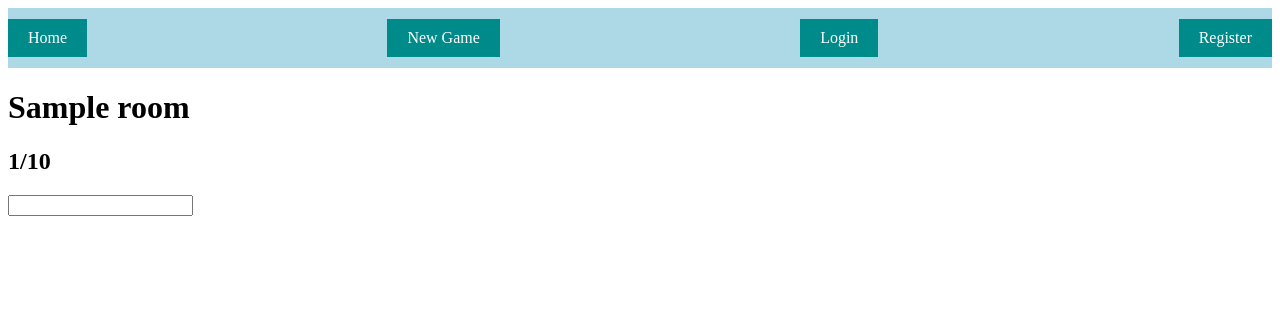
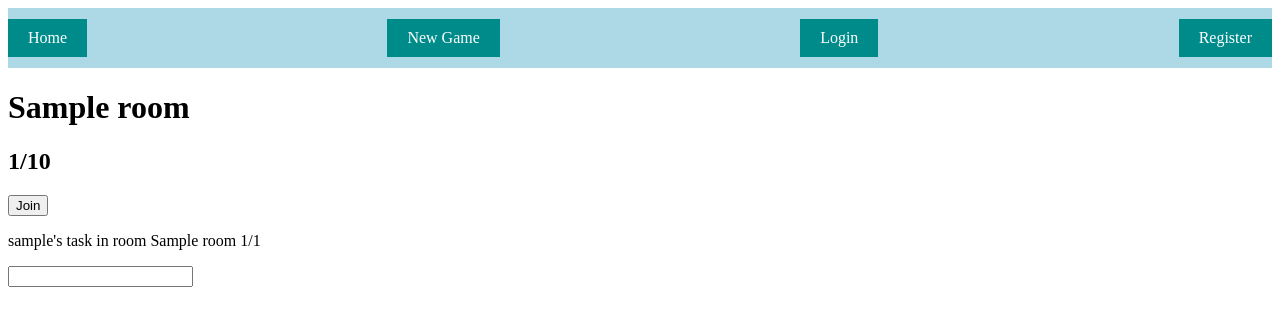
Before and after one commit to wwszola/mysite, a Django app: template clickergame/templates/clickergame/play.html in a window 1280 px wide. Shown: the top 328 px of the page. Run offline with Django 4.2, Linux system fonts and the light colour scheme; tables that the repository leaves empty hold one stand-in row (values such as "Sample post"); the template is opened without the code that fills it: values that come from a table or form of the project are taken from there, most other values are stand-ins (such as "Sample title", 1, 10 or a date in 2020); data that the repository does not hold is empty.

Commit message:
allowing to join the room and get assigned a task displaying tasks

```diff
--- a/clickergame/templates/clickergame/play.html
+++ b/clickergame/templates/clickergame/play.html
@@ -2,4 +2,9 @@
 {% block content %}
     <h1>{{ room.name }}</h1>
     <h2>{{ room.seats_taken }}/{{ room.capacity }}</h2>
+    <form method="post" action="{% url 'clickergame:join' room.pk %}">
+        {% csrf_token %}
+        <input type="submit" value="Join">
+    </form>
+    {% for task in room.task_set.all %}<p>{{ task }}</p>{% endfor %}
 {% endblock %}
```
